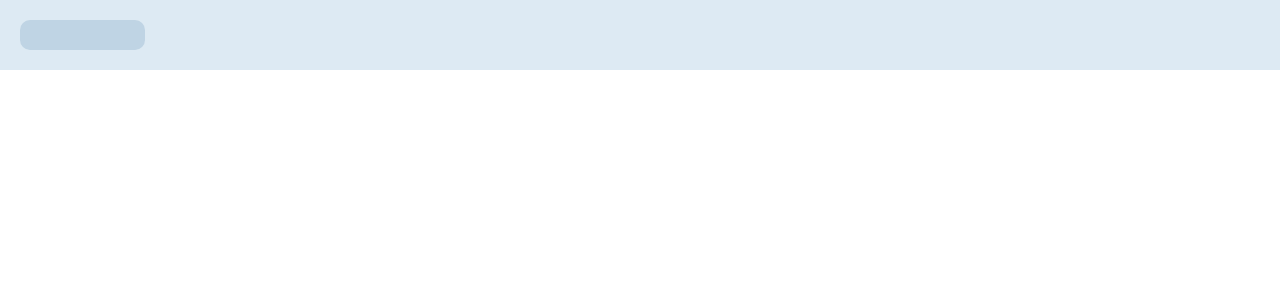
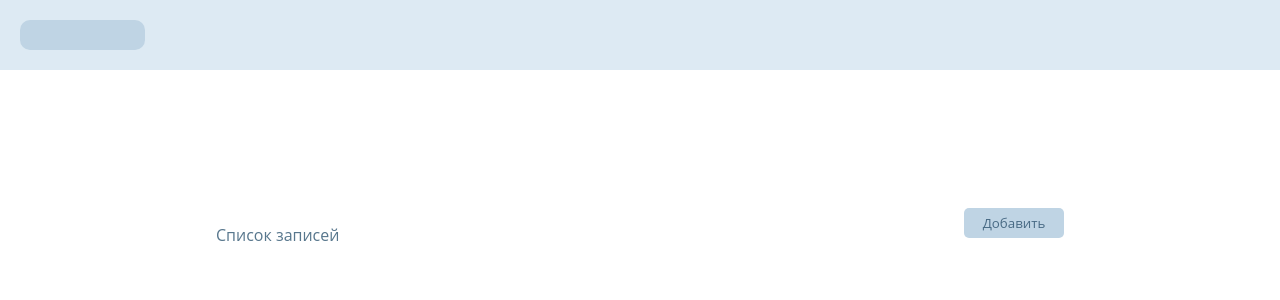
Before and after one commit to drodionov0/taskmanager_react, a React (Create React App) app: page / in a window 1280 px wide. Shown: the top 300 px of the page. Built offline with nearby package versions, Linux system fonts and the light colour scheme.

Commit message:
nev version

```diff
--- a/src/App.js
+++ b/src/App.js
@@ -1,10 +1,12 @@
 import Header from "./components/header";
+import Table from "./components/table";
 
 
 function App() {
   return (
     <div className="App">
       <Header />
+      <Table />
     </div>
   );
 }
--- /dev/null
+++ b/src/components/table.js
@@ -0,0 +1,14 @@
+import styles from '../styles/table.module.css';
+
+const Table = () => {
+    return(
+        <body>
+            <div className={styles.get}>
+                <p>Список записей</p>
+                <button>Добавить</button>
+            </div>
+        </body>
+    )
+}
+
+export default Table;
--- /dev/null
+++ b/src/styles/table.module.css
@@ -0,0 +1,28 @@
+*{
+    font-family: "Open Sans", sans-serif;
+}
+
+.get{
+    padding: 200px;
+    display: flex;
+    justify-content: space-between;
+}
+
+.get p{
+    color: #58778d;
+}
+
+.get button{
+    border: none;
+    border-radius: 5px;
+    width: 100px;
+    height: 30px;
+    color: #486a84;
+    background-color: #bfd4e4;
+    cursor: pointer;
+}
+
+.get button:hover{
+    background-color: #9fb0bd;
+    transition: 0.8s;
+}
```
